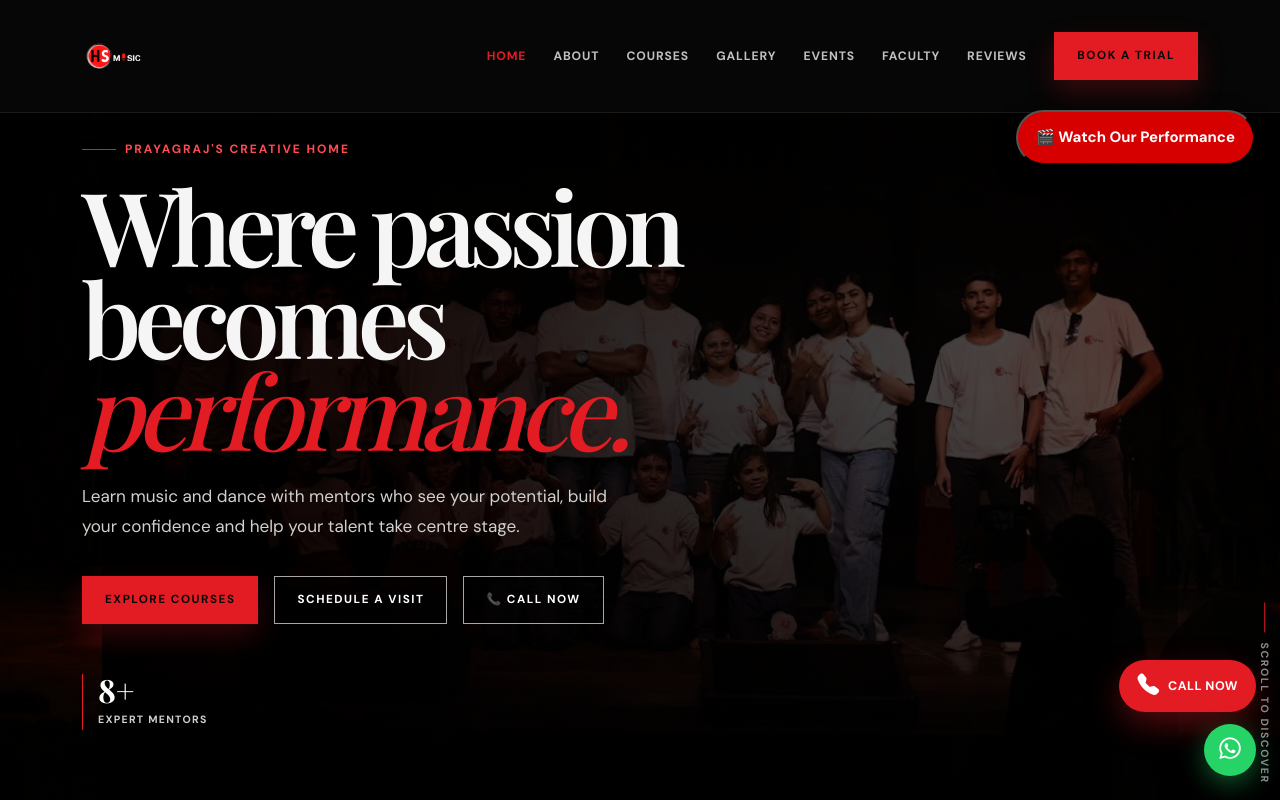
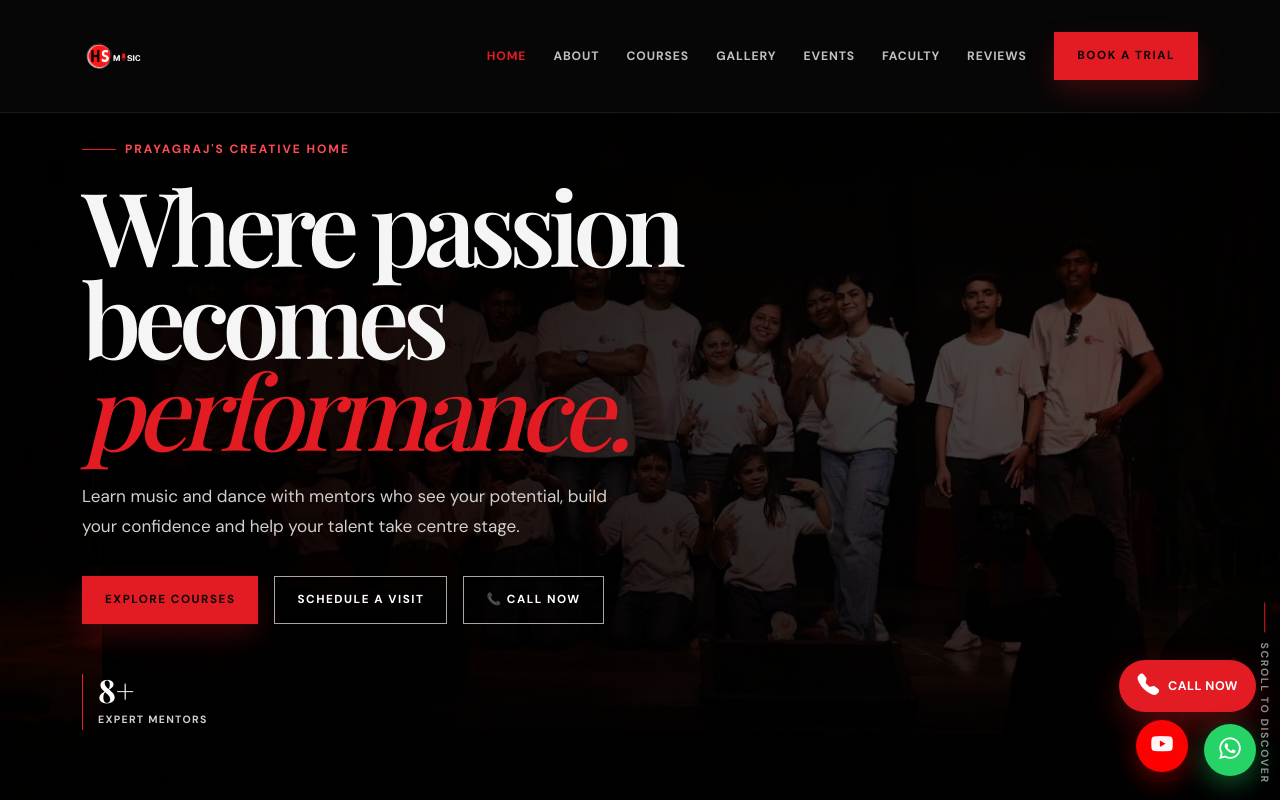
Before and after one commit to hsmusicmailindia/hs-music-website, a plain HTML site: page index.html in a window 1280 px wide. Shown: the top 800 px of the page. Drawn offline with nearby package versions, Linux system fonts and the light colour scheme; a web font is replaced by a local one.

Commit message:
watch our performance button relocation

```diff
--- a/assets/css/style.css
+++ b/assets/css/style.css
@@ -1359,26 +1359,29 @@
 /* ================= Floating Video ================= */
 
 #watch-btn{
-position:absolute;
-top:110px;
-right:25px;
-background:#d60000;
-color:#fff;
-padding:14px 18px;
-border-radius:50px;
-font-size:15px;
-font-weight:700;
-cursor:pointer;
-z-index:9999;
-box-shadow:0 8px 25px rgba(0,0,0,.35);
-transition:.3s;
+  align-items:center;
+  background:#ff0000;
+  border:0;
+  border-radius:50%;
+  bottom:28px;
+  box-shadow:0 8px 26px rgba(255,0,0,.4);
+  color:#fff;
+  display:flex;
+  font-size:1.35rem;
+  height:52px;
+  justify-content:center;
+  position:fixed;
+  right:92px;
+  width:52px;
+  z-index:999;
+  cursor:pointer;
+  transition:.3s;
 }
 
 #watch-btn:hover{
-background:#b00000;
-transform:translateY(-3px);
+  color:#fff;
+  transform:translateY(-3px);
 }
-
 #video-popup{
 display:none;
 position:fixed;
@@ -1456,3 +1459,9 @@
   font-size:28px !important;
   line-height:1;
 }
+@media(max-width:575.98px){
+  #watch-btn{
+    right:78px;
+    bottom:14px;
+  }
+}
--- a/index.html
+++ b/index.html
@@ -78,7 +78,7 @@
         "@type": "MusicSchool",
         "name": "HS MUSIC Academy",
         "description": "Music and dance education in Prayagraj.",
-        "url": "https://https://hsmusicindia.netlify.app/",
+       "url": "https://hsmusic.in/",
         "address": {
           "@type": "PostalAddress",
           "addressLocality": "Prayagraj",
@@ -806,8 +806,8 @@
 
     <!-- ================= Floating Video Button ================= -->
 
-    <button id="watch-btn" type="button">
-  🎬 Watch Our Performance
+    <button id="watch-btn" type="button" aria-label="Watch on YouTube">
+  <i class="bi bi-youtube"></i>
 </button>
 
     <div id="video-popup">
```
